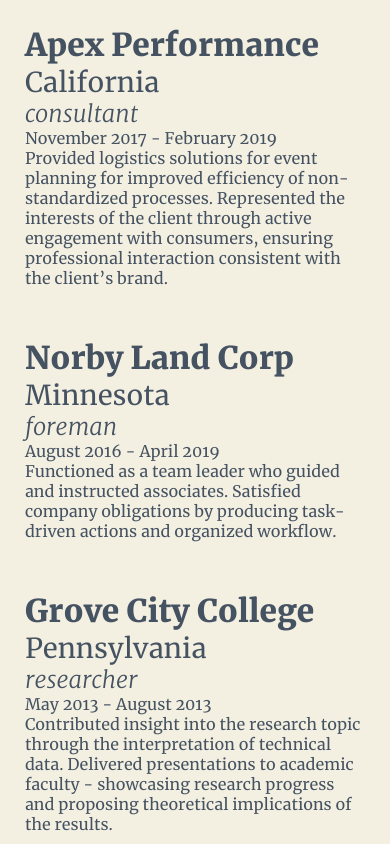
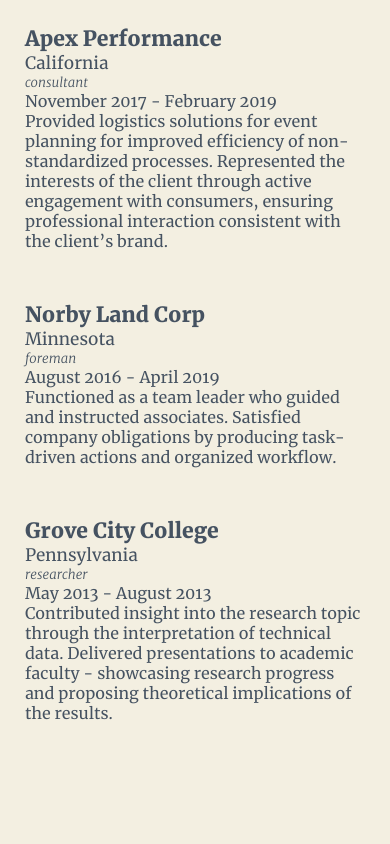
Before and after one commit to adj-dev/portfolio, a React (Create React App) app: page / in a window 390 px wide. Both pictures are taken after a click on the element "experience". Shown: the part 4092-4936 px from the top of the page. Built offline with nearby package versions, Linux system fonts and the light colour scheme.

Commit message:
fixed an issue where scrollbutton wasnt increasing bottom attribute in mobile view

```diff
--- a/src/components/Main/Experiences/Experience/style.css
+++ b/src/components/Main/Experiences/Experience/style.css
@@ -5,27 +5,21 @@
 
 .experience-header svg {
   --max-size: 30;
-  --min-size: 22;
+  --min-size: 12;
   font-size: var(--responsive);
 }
 
 .company {
   --max-size: 46;
-  --min-size: 32;
+  --min-size: 22;
   font-size: var(--responsive);
+  font-weight: 900;
 }
 
 .location {
   --max-size: 42;
-  --min-size: 28;
+  --min-size: 18;
   font-size: var(--responsive);
-}
-
-.company {
-  font-weight: 900;
-}
-
-.location {
   padding: 0 2vw;
 }
 
@@ -34,7 +28,7 @@
   font-style: italic;
   padding-left: 2vw;
   --max-size: 38;
-  --min-size: 24;
+  --min-size: 14;
   font-size: var(--responsive);
 }
 
--- a/src/components/Main/Splash/style.css
+++ b/src/components/Main/Splash/style.css
@@ -34,9 +34,3 @@
     height: 700px;
   }
 }
-
-@media screen and (max-width: 420px) {
-  .scroll-btn {
-    bottom: 12rem;
-  }
-}
--- a/src/components/Main/style.css
+++ b/src/components/Main/style.css
@@ -16,3 +16,9 @@
 .scroll-btn:hover {
   font-variation-settings: 'wght' 800, 'SPAC' 100;
 }
+
+@media screen and (max-width: 420px) {
+  .scroll-btn {
+    bottom: 8rem;
+  }
+}
```
